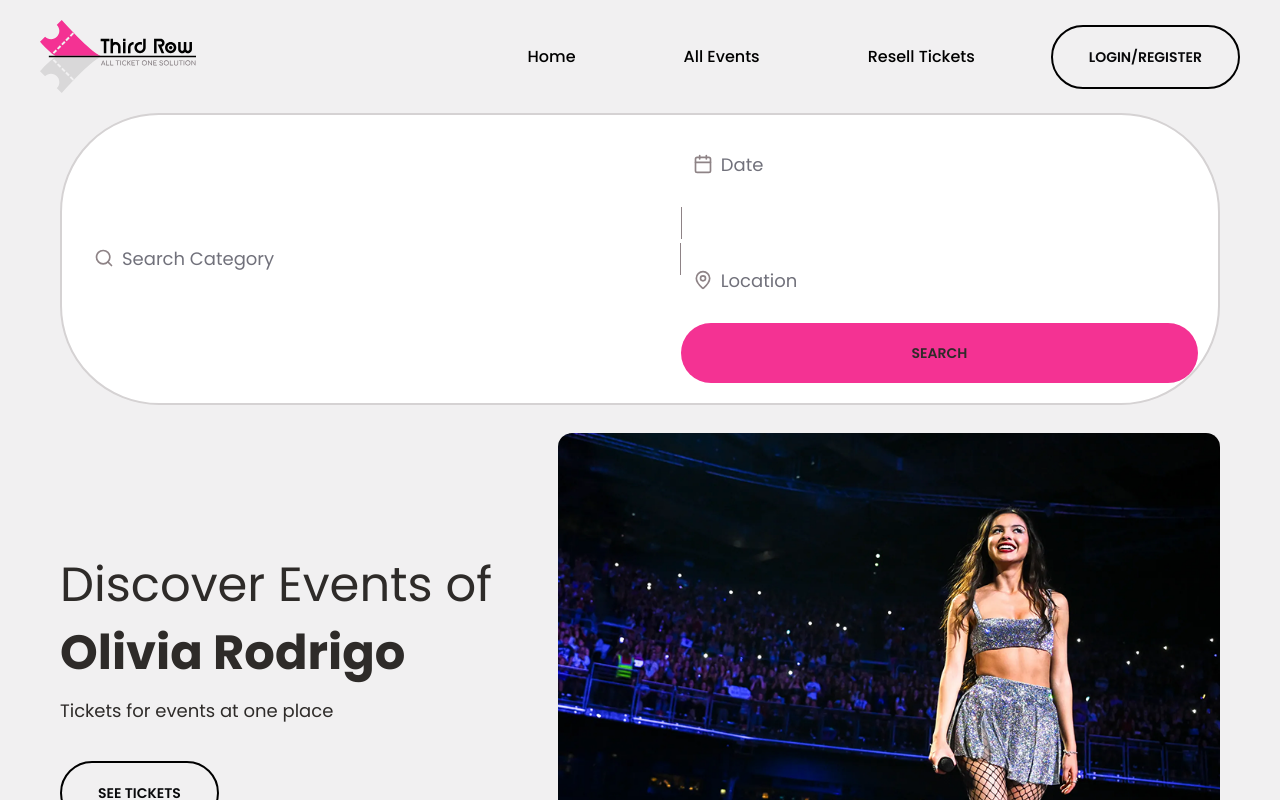
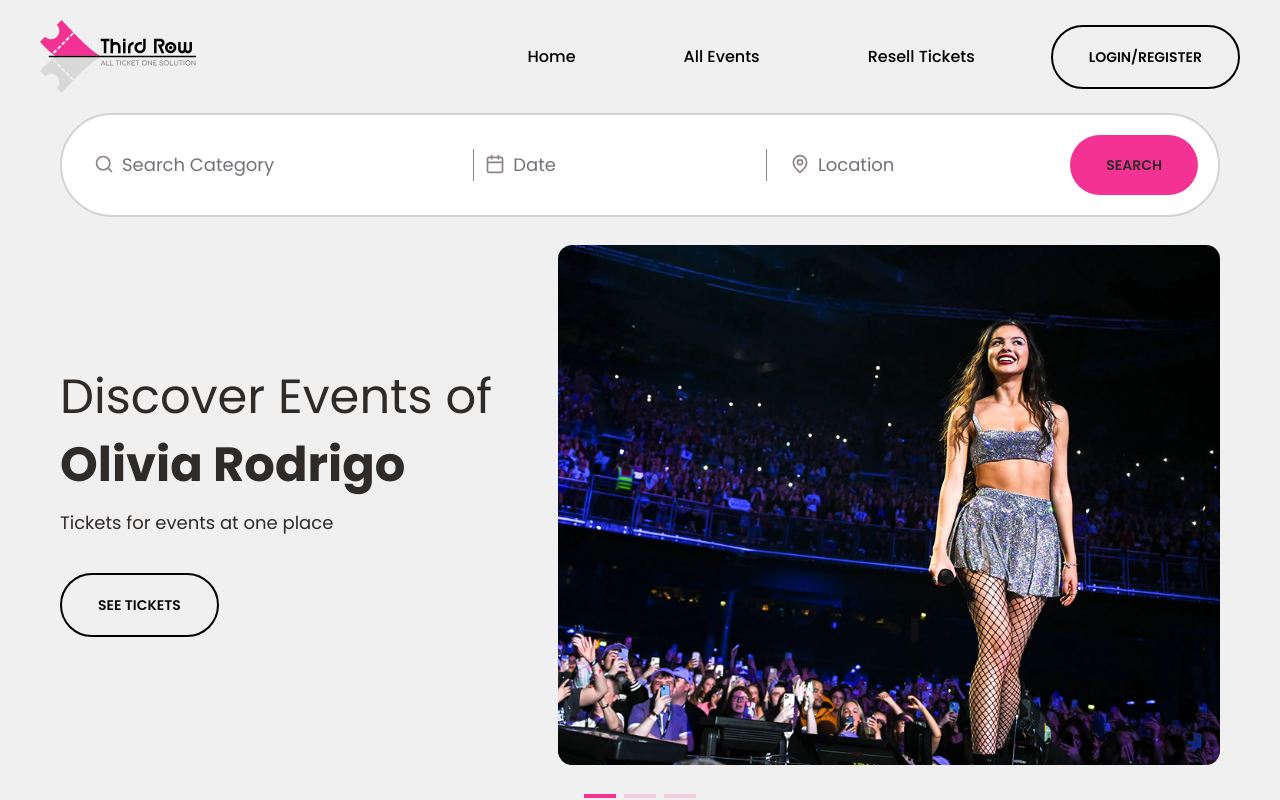
Before and after one commit to arsallanShahab/third-row, a React (Vite) app: page / in a window 1280 px wide. Shown: the top 800 px of the page. Built offline with nearby package versions, Linux system fonts and the light colour scheme.

Commit message:
Update FlexContainer class for improved layout on small screens

```diff
--- a/src/pages/home/index.tsx
+++ b/src/pages/home/index.tsx
@@ -118,7 +118,7 @@
           <span className="hidden sm:block h-8 w-[1px] bg-[var(--zinc-dark)]"></span>
           <FlexContainer
             alignItems="center"
-            className="flex-1 flex-wrap sm:flex-auto"
+            className="flex-1 flex-wrap sm:flex-auto sm:flex-nowrap"
           >
             <FlexContainer
               alignItems="center"
```
